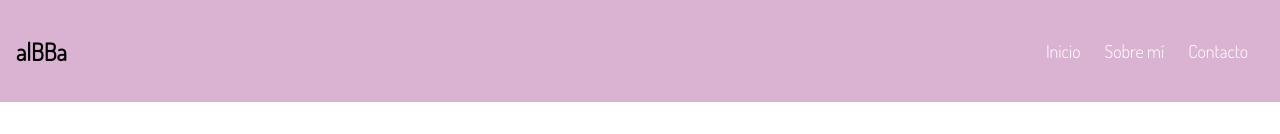
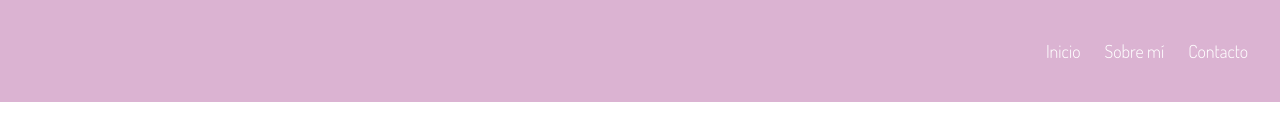
Before and after one commit to albaMCh/albba, a Next.js app: page /productos/babero-mafalda in a window 1280 px wide. Shown: the top 134 px of the page. Built offline with nearby package versions, Linux system fonts and the light colour scheme.

Commit message:
retirar nombre navbar

```diff
--- a/components/navbar.component.tsx
+++ b/components/navbar.component.tsx
@@ -17,11 +17,6 @@ const Navbar = () => {
   return (
     <header className={navbarStyles.header}>
       <nav className={navbarStyles.nav}>
-        <Link href={"/"}>
-          <a>
-            <h1 className="logo">alBBa</h1>
-          </a>
-        </Link>
         <div
           onClick={() => setNavActive(!navActive)}
           className={navbarStyles.menuBar}
--- a/styles/Navbar.module.scss
+++ b/styles/Navbar.module.scss
@@ -10,7 +10,7 @@
     background-color: $main-background-color;
     display: flex;
     padding: 16px;
-    justify-content: space-between;
+    justify-content: flex-end;
     align-items: center;
 
     .menuBar {
```
